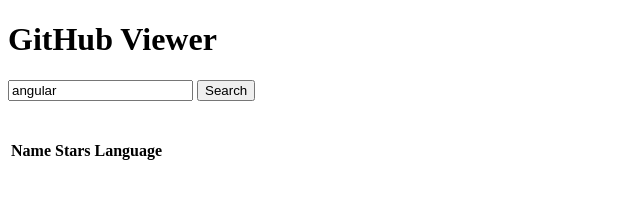
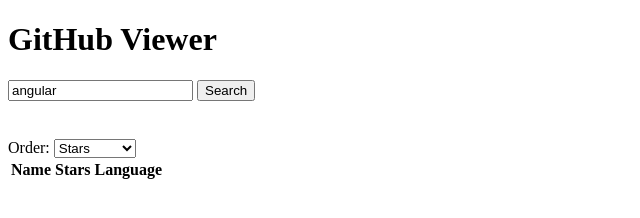
Before and after one commit to joliveiradantas/AngularJSGetStarted, a plain HTML site: page index.html in a window 1280 px wide. Shown: the whole page, without its empty margins (0-640 px from the left). Drawn offline with nearby package versions, Linux system fonts and the light colour scheme.

Commit message:
Directives and Views - Filters - Part III

```diff
--- a/index.html
+++ b/index.html
@@ -21,6 +21,13 @@
      <img ng-src="{{user.avatar_url}}" title="{{user.name}}">
     </div>
 
+    Order:
+    <select ng-model="repoSortOrder">
+      <option value="+name">Name</option>
+      <option value="-stargazers_count">Stars</option>
+      <option value="+language">Language</option>
+    </select>
+
     <table>
       <thead>
         <tr>
@@ -29,15 +36,8 @@
           <th>Language</th>
         </tr>
         <tbody>
-          <!--orderBy necesita un parámetro con la propriedad correspondiente del repo
-              Con las '' digo a Angular que es una string literal, para que no la evalúe
-              como una expresión. Si no tuviesa '' Angular buscaría en el $scope el parámetro-->
           <tr ng-repeat="repo in repos | orderBy:repoSortOrder">
             <td>{{repo.name}}</td>
-            <!--Angular tiene el concepto de filtros. Un filtro es algo que se invoca
-                y canaliza datos. Puedo agregar un digíto después del punto number:1.
-                Hay muchos filtros que permiten formatear numeros como monedas, fecha,JSON,
-                incluso ordenar una colección-->
             <td>{{repo.stargazers_count | number}}</td>
             <td>{{repo.language}}</td>
           </tr>
--- a/script.js
+++ b/script.js
@@ -29,7 +29,7 @@
 
         $scope.username = "angular";
         $scope.message = "GitHub Viewer";
-        $scope.repoSortOrder = "stargazers_count";
+        $scope.repoSortOrder = "-stargazers_count";
     };
 
     /*
```
